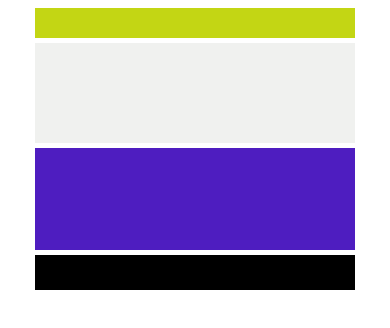
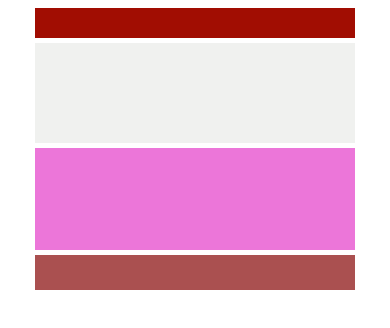
Before and after one commit to ID0NTMIND/AdaptivePage, a plain HTML site: page index.html in a window 390 px wide. Drawn offline with Linux system fonts and the light colour scheme.

Commit message:
Update media-queries.css

```diff
--- a/media-queries.css
+++ b/media-queries.css
@@ -1,19 +1,21 @@
 @media only screen and (max-width: 992px){
     .wrapper {
         width: 750px;
+        margin: 10px auto;
     }
     .header {
-        background: #244124;
+        height: 80px;
+        background: #eba38d;
     }
     .sideLeft {
-        background: #80e47e'
+        background: #cccccc;
     }
     .content {
         background: #f0f1ef;
     }
     .footer {
-         background: #000000;
-         height: 45px;
+         background: #e6e4e4;
+         height: 55px;
     }
 
 }
@@ -24,11 +26,11 @@
         margin: 10px auto;
     }
     .header {
-        background: #c3d614;
-        height: 100px;
+        background: #82884f;
+        height: 80 px;
     }
     .sideLeft {
-        background: #4e1dc0;
+        background: #36c7c7;
         width: 100%;
         margin-top: 4;
         float: none;
@@ -41,8 +43,8 @@
 
     }
     .footer {
-         background: #000000;
-         height: 45px;
+         background: #78a38f;
+         height: 50px;
     }
 
 }
@@ -50,15 +52,16 @@
 @media only screen and (max-width: 480px){
     .wrapper {
         width: 320px;
-        margin: 5px auto;
+        margin: 0px auto;
+
     }
     .header {
-        background: #c3d614;
+        background: #a10d02;
         height: 30px;
         width: 100%;
     }
     .sideLeft {
-        background: #4e1dc0;
+        background: #ec76d9;
         width: 100%;
         height:100px;
         float: none;
@@ -69,7 +72,7 @@
         height: 100px;
     }
     .footer {
-         background: #000000;
+         background: #aa5050;
          height: 35px;
          width: 100%;
     }
```
